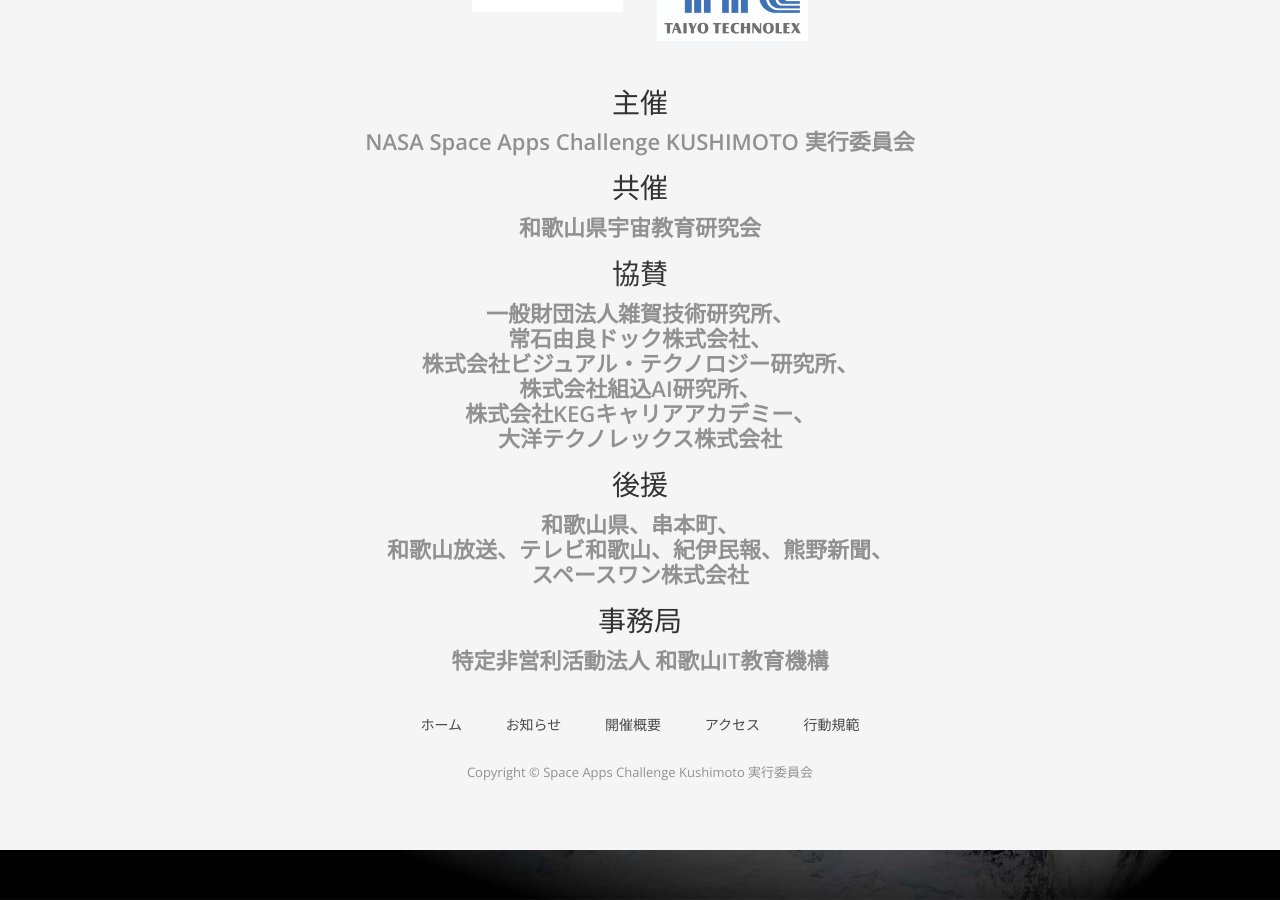
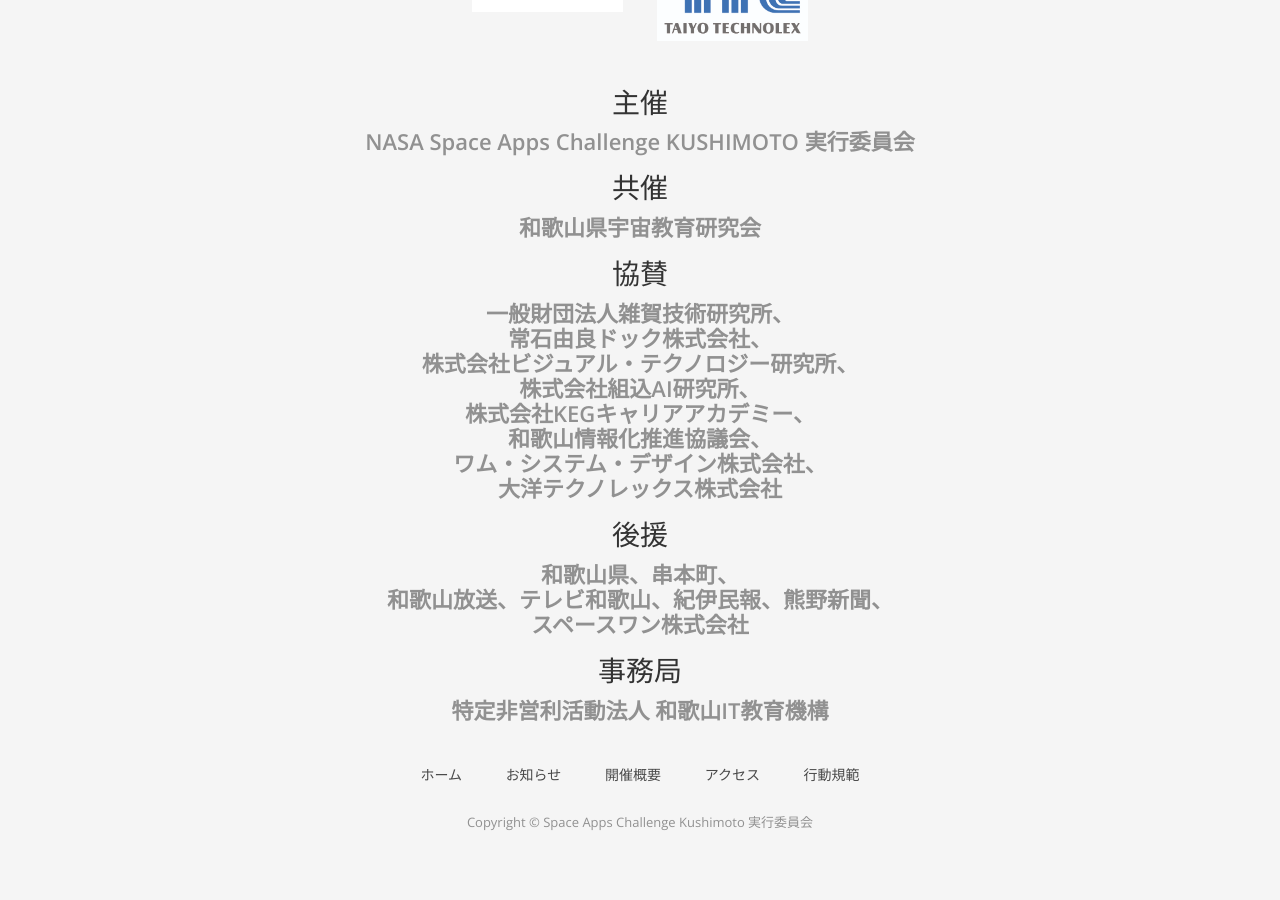
Before and after one commit to space-apps-kushimoto/space-apps-kushimoto.github.io, a Jekyll site: the page built from index.html, in a window 1280 px wide and 900 px high, scrolled down 3500 px. Built offline with Jekyll 4.4.1, drawn with Linux system fonts in a browser that asks for light colours; nearby versions of some CDN libraries; some web fonts are replaced; a script that is not in the unit is left out.

Commit message:
Update footer.html

```diff
--- a/_includes/footer.html
+++ b/_includes/footer.html
@@ -105,6 +105,8 @@
         株式会社ビジュアル・テクノロジー研究所、</br>
         株式会社組込AI研究所、</br>
         株式会社KEGキャリアアカデミー、</br>
+        和歌山情報化推進協議会、</br>
+        ワム・システム・デザイン株式会社、</br>
         大洋テクノレックス株式会社</br>
         </p>
       </div>
```
